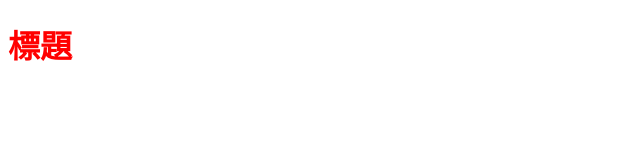
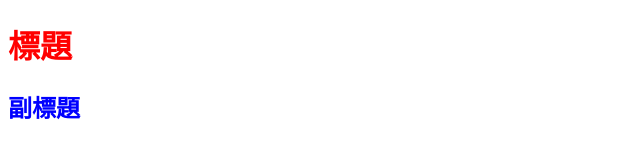
Before and after one commit to yujouwu/GitHubPractice, a plain HTML site: page index.html in a window 1280 px wide. Shown: the whole page, without its empty margins (0-640 px from the left). Drawn offline with Linux system fonts and the light colour scheme.

Commit message:
新增 h2

```diff
--- a/css/all.css
+++ b/css/all.css
@@ -1,7 +1,11 @@
 body {
-  color: blue;
+  color: #000;
 }
 
 h1 {
   color: red;
 }
+
+h2 {
+  color: blue;
+}
--- a/index.html
+++ b/index.html
@@ -8,5 +8,6 @@
 </head>
 <body>
   <h1>標題</h1>
+  <h2>副標題</h2>
 </body>
 </html>
```
